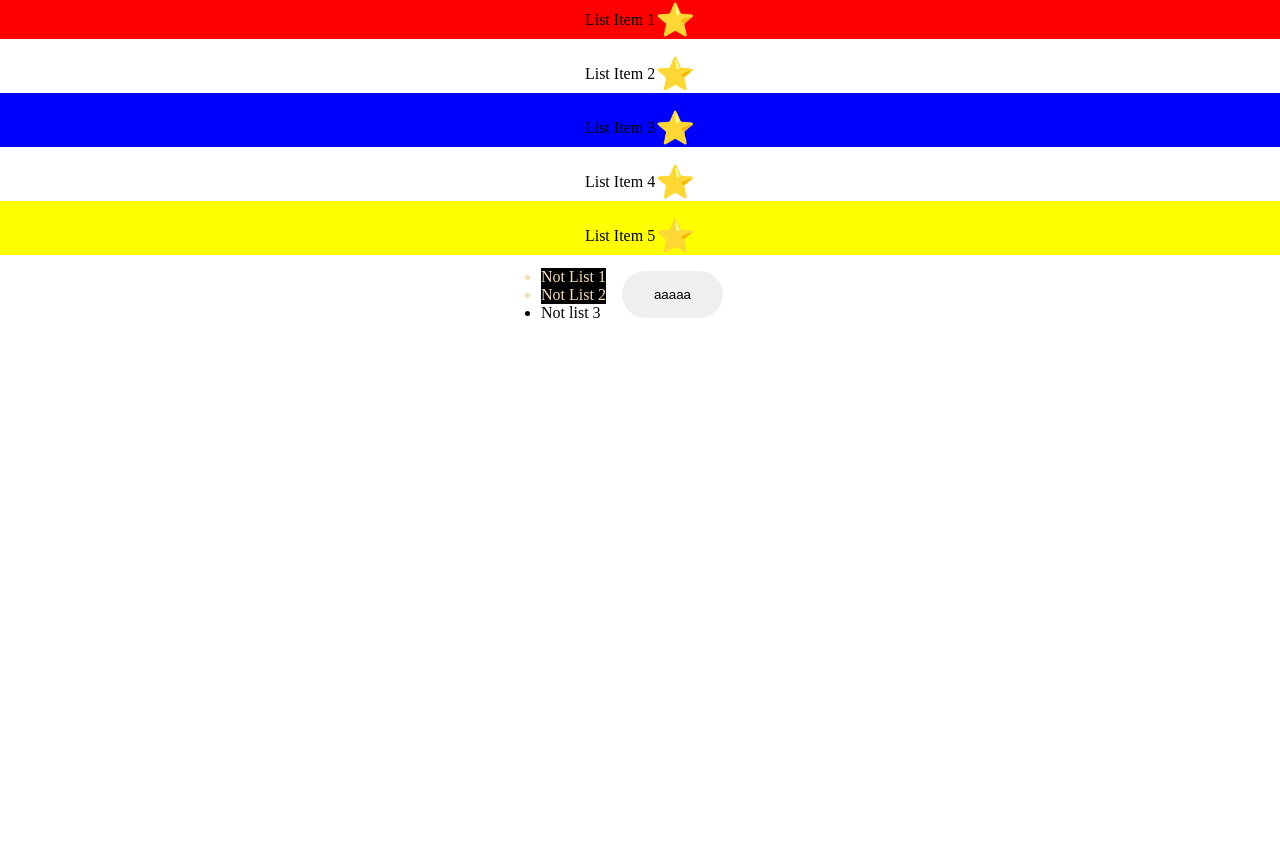
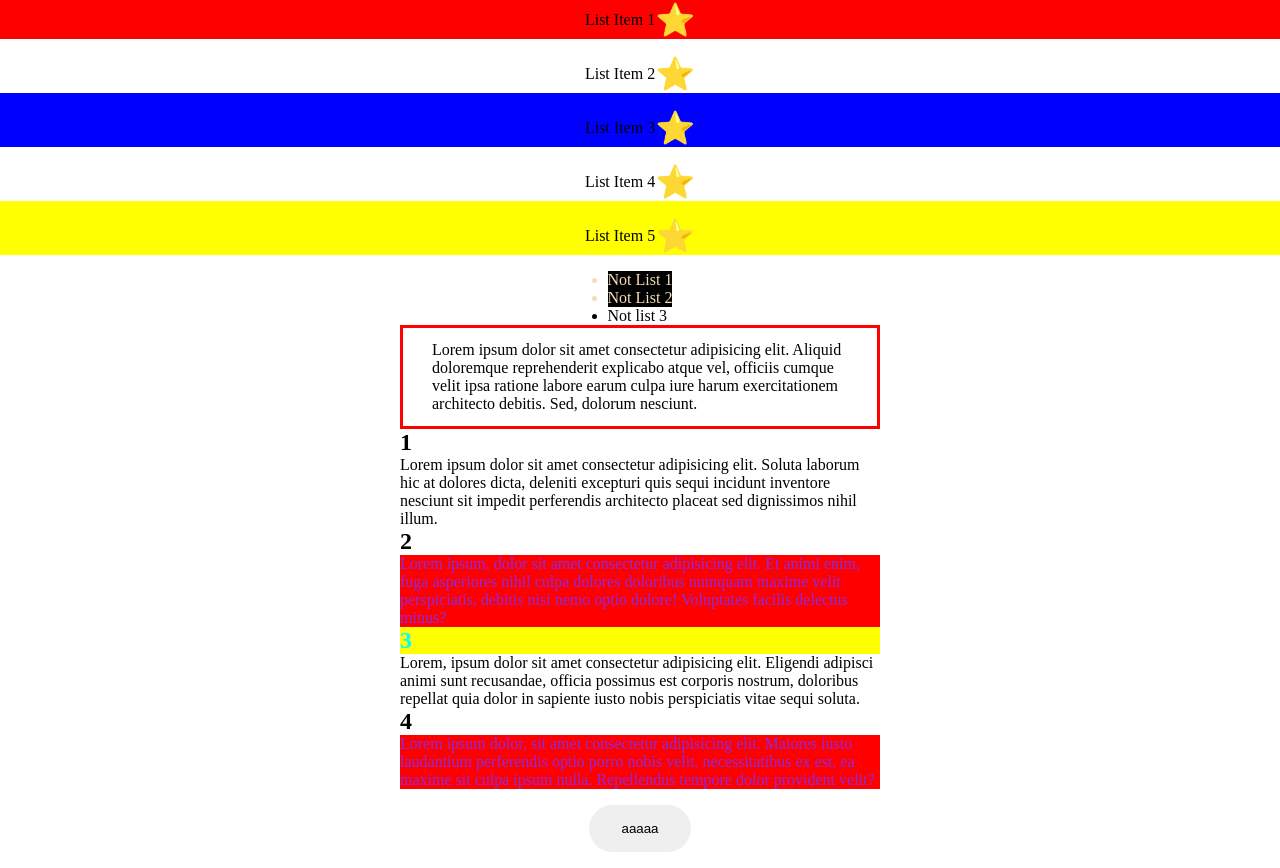
Before and after one commit to SimenKodehode/CSS-Advanced-Oppgave-2-Using-Pseudo-ElementsSelectors, a plain HTML site: page index.html in a window 1280 px wide. Shown: the part 68-936 px from the top of the page. Before the commit the page ends 800 px from the top, so only its background shows below. Drawn offline with Linux system fonts and the light colour scheme.

Commit message:
added focus to button, box with before and nth of type styling

```diff
--- a/index.html
+++ b/index.html
@@ -32,8 +32,44 @@
             <li class="not">Not list 3</li>
           </ul>
         </div>
-        <div></div>
-        <div></div>
+        <div>
+          <p class="box">
+            Lorem ipsum dolor sit amet consectetur adipisicing elit. Aliquid
+            doloremque reprehenderit explicabo atque vel, officiis cumque velit
+            ipsa ratione labore earum culpa iure harum exercitationem architecto
+            debitis. Sed, dolorum nesciunt.
+          </p>
+        </div>
+        <div class="nth-type">
+          <h2>1</h2>
+          <p>
+            Lorem ipsum dolor sit amet consectetur adipisicing elit. Soluta
+            laborum hic at dolores dicta, deleniti excepturi quis sequi incidunt
+            inventore nesciunt sit impedit perferendis architecto placeat sed
+            dignissimos nihil illum.
+          </p>
+          <h2>2</h2>
+          <p>
+            Lorem ipsum, dolor sit amet consectetur adipisicing elit. Et animi
+            enim, fuga asperiores nihil culpa dolores doloribus numquam maxime
+            velit perspiciatis, debitis nisi nemo optio dolore! Voluptates
+            facilis delectus minus?
+          </p>
+          <h2>3</h2>
+          <p>
+            Lorem, ipsum dolor sit amet consectetur adipisicing elit. Eligendi
+            adipisci animi sunt recusandae, officia possimus est corporis
+            nostrum, doloribus repellat quia dolor in sapiente iusto nobis
+            perspiciatis vitae sequi soluta.
+          </p>
+          <h2>4</h2>
+          <p>
+            Lorem ipsum dolor, sit amet consectetur adipisicing elit. Maiores
+            iusto laudantium perferendis optio porro nobis velit, necessitatibus
+            ex est, ea maxime sit culpa ipsum nulla. Repellendus tempore dolor
+            provident velit?
+          </p>
+        </div>
         <button>aaaaa</button>
       </section>
     </body>
--- a/style.css
+++ b/style.css
@@ -41,9 +41,11 @@ h1 {
   color: wheat;
 }
 section {
+  margin-top: 1rem;
   display: flex;
   align-items: center;
   justify-content: center;
+  flex-direction: column;
 }
 button {
   margin: 1rem;
@@ -62,3 +64,33 @@ button:active {
   transform: scale(0.95);
   transition-duration: 10ms;
 }
+button:focus {
+  background-color: blue;
+  border: 5px solid red;
+}
+
+p {
+  max-width: 60ch;
+}
+
+.box {
+  position: relative;
+  padding: 1rem 2rem;
+  z-index: 1;
+}
+
+.box::before {
+  content: "";
+  position: absolute;
+  inset: 0;
+  border: 3px solid red;
+}
+
+.nth-type p:nth-of-type(even) {
+  background-color: red;
+  color: blueviolet;
+}
+.nth-type h2:nth-of-type(3) {
+  background-color: yellow;
+  color: cyan;
+}
```
